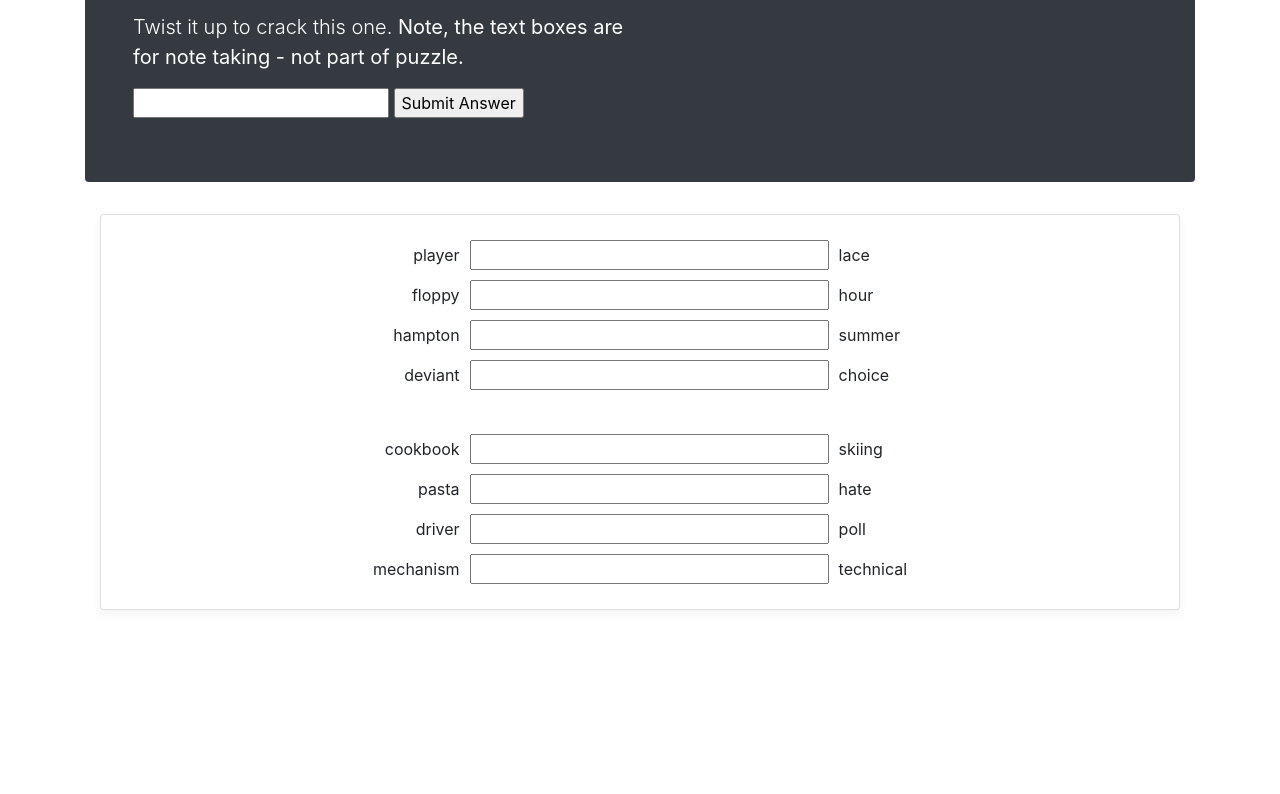
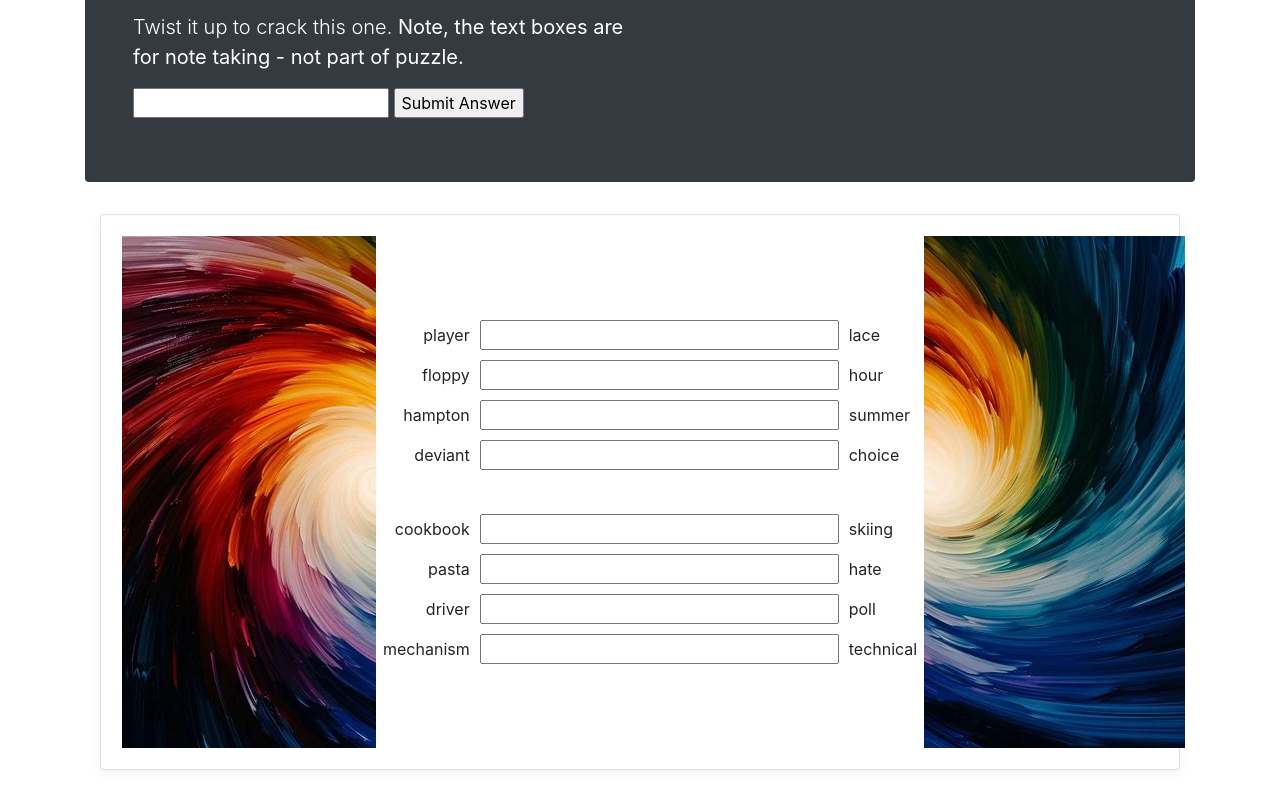
Before and after one commit to ryanch/ryanch.github.io, a plain HTML site: page mysterypuzzle/puzzle3/index.html in a window 1280 px wide. Shown: the part 231-1025 px from the top of the page. Before the commit the page ends 865 px from the top, so only its background shows below. Drawn offline with nearby package versions, Linux system fonts and the light colour scheme.

Commit message:
updated puzzle 3 with images, added mobile note to puzzle 4

```diff
--- a/mysterypuzzle/puzzle3/index.html
+++ b/mysterypuzzle/puzzle3/index.html
@@ -74,6 +74,12 @@
               }
             </script>
 
+            <table>
+
+            <tr>
+
+              <td><img src="assets/left.png" ></td>
+              <td>
 
             <table cellpadding="5" style="margin-left:auto; margin-right:auto;"  >
 
@@ -94,7 +100,12 @@
               </script>
 
             </table>
+          </td><td>
 
+            <img src="assets/right.png">
+
+          </td>
+          </tr></table>
 
             <!-- end story -->
 
```
Also changed, not shown: mysterypuzzle/puzzle4/index.html (+1 -1 lines), mysterypuzzle/puzzle3/assets/left.png (added), mysterypuzzle/puzzle3/assets/right.png (added).
